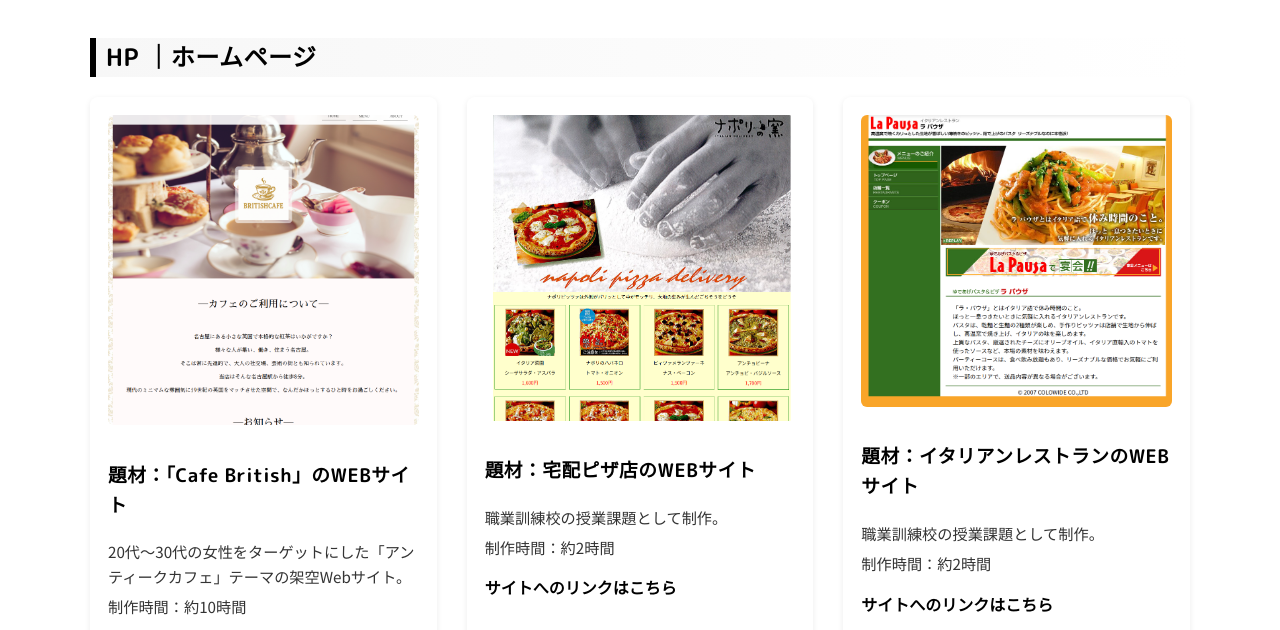
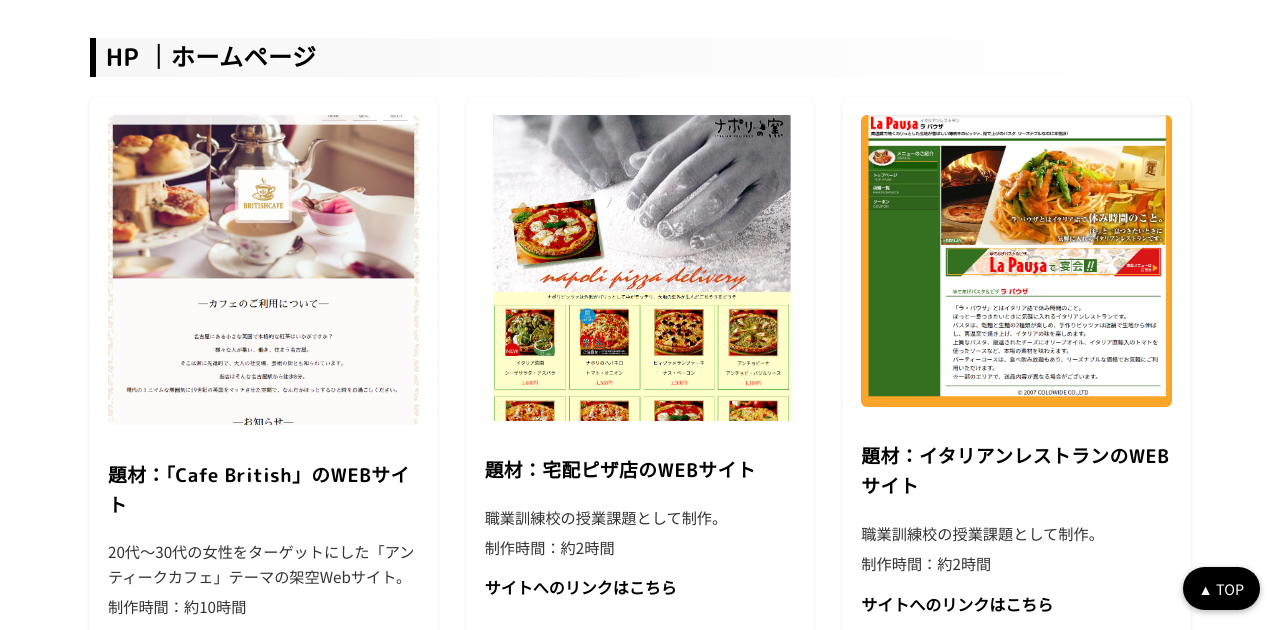
Before and after one commit to nomura-png/portfolio, a plain HTML site: page index.html in a window 1280 px wide. Shown: the part 170-800 px from the top of the page. Drawn offline with Linux system fonts and the light colour scheme.

Commit message:
Add files via upload

```diff
--- a/common.css
+++ b/common.css
@@ -166,3 +166,23 @@ footer {
   outline: 3px solid #000;
   outline-offset: 3px;
 }
+
+/* トップに戻るボタン */
+.top-btn {
+  position: fixed;
+  bottom: 20px;
+  right: 20px;
+  background: #000;
+  color: #fff;
+  padding: 10px 16px;
+  border-radius: 50px;
+  text-decoration: none;
+  font-size: 0.9rem;
+  box-shadow: 0 2px 6px rgba(0,0,0,0.3);
+  transition: background 0.3s, transform 0.2s;
+  z-index: 999;
+}
+.top-btn:hover {
+  background: #333;
+  transform: translateY(-3px);
+}
--- a/index.html
+++ b/index.html
@@ -165,5 +165,7 @@
   </footer>
 
 </div>
+
+<a href="#top" class="top-btn">▲ TOP</a>
 </body>
 </html>
```
